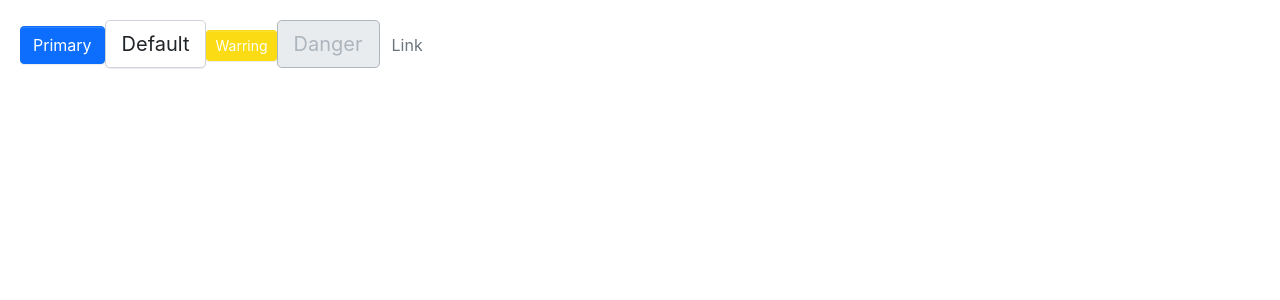
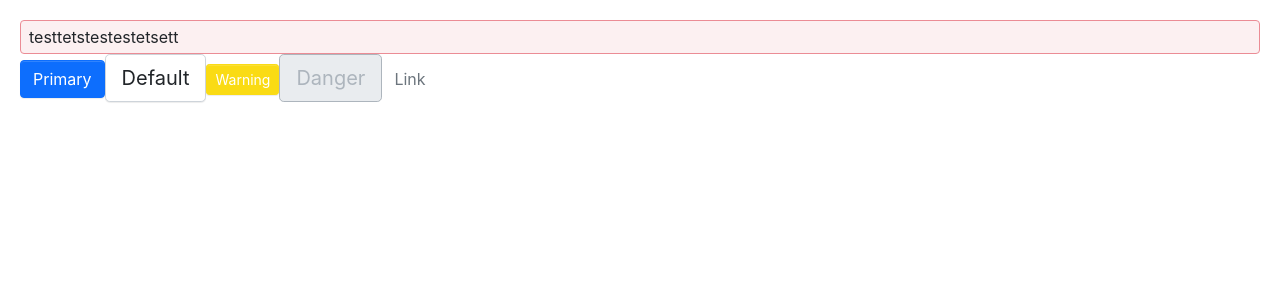
Before and after one commit to Censwin/beetle-ui, a React (Create React App) app: page / in a window 1280 px wide. Shown: the top 300 px of the page. Built offline with nearby package versions, Linux system fonts and the light colour scheme.

Commit message:
add alert component

```diff
--- a/src/App.tsx
+++ b/src/App.tsx
@@ -1,19 +1,21 @@
 /*
  * @Author: Censwin
  * @Date: 2021-10-08 23:19:50
- * @LastEditTime: 2021-10-11 17:58:37
+ * @LastEditTime: 2021-10-11 23:49:10
  * @Description:
  * @FilePath: /whale-design/src/App.tsx
  */
-import React from 'react'
-import Button, { ButtonType, ButtonSize } from './components/Button/button'
+import React from "react";
+import Button, { ButtonType, ButtonSize } from "./components/Button/button";
+import Alert from "./components/Alert/alert";
 function App() {
   return (
-    <div style={{ padding: '20px' }}>
+    <div style={{ padding: "20px" }}>
+      <Alert message="testtetstestestetsett" />
       <Button
         btnType={ButtonType.Primary}
         onClick={() => {
-          alert(1)
+          alert(1);
         }}
       >
         Primary
@@ -21,8 +23,8 @@ function App() {
       <Button size={ButtonSize.Large} btnType={ButtonType.Default}>
         Default
       </Button>
-      <Button size={ButtonSize.Small} btnType={ButtonType.Warring}>
-        Warring
+      <Button size={ButtonSize.Small} btnType={ButtonType.Warning}>
+        Warning
       </Button>
       <Button
         size={ButtonSize.Large}
@@ -41,7 +43,7 @@ function App() {
       </Button>
       {/* <Button btnType={ButtonType.Link}>Link</Button> */}
     </div>
-  )
+  );
 }
 
-export default App
+export default App;
--- /dev/null
+++ b/src/components/Alert/_style.scss
@@ -0,0 +1,22 @@
+.alert {
+  width: 100%;
+  height: $line-height-lg;
+  padding: $alert-padding-y $alert-padding-x;
+  position: relative;
+}
+
+.alert-error {
+  @include alert-style($danger);
+}
+
+.alert-info {
+  @include alert-style($primary);
+}
+
+.alert-success {
+  @include alert-style($success);
+}
+
+.alert-warning {
+  @include alert-style($warning);
+}
--- /dev/null
+++ b/src/components/Alert/alert.tsx
@@ -0,0 +1,30 @@
+/*
+ * @Author: Censwin
+ * @Date: 2021-10-11 23:09:21
+ * @LastEditTime: 2021-10-11 23:37:58
+ * @Description:
+ * @FilePath: /whale-design/src/components/Alert/alert.tsx
+ */
+import React from "react";
+import classNames from "classnames";
+export enum Alerttype {
+  Success = "success",
+  Error = "error",
+  Warning = "warring",
+  Info = "info",
+}
+interface IAlertProps {
+  type?: string;
+  message?: string;
+}
+const Alert: React.FC<IAlertProps> = (props) => {
+  const { message, type } = props;
+  const classes = classNames("alert", {
+    [`alert-${type}`]: type,
+  });
+  return <div className={classes}>{message}</div>;
+};
+Alert.defaultProps = {
+  type: Alerttype.Error,
+};
+export default Alert;
--- a/src/components/Button/button.tsx
+++ b/src/components/Button/button.tsx
@@ -1,39 +1,39 @@
 /*
  * @Author: Censwin
  * @Date: 2021-10-10 22:48:09
- * @LastEditTime: 2021-10-11 17:58:27
+ * @LastEditTime: 2021-10-11 23:15:19
  * @Description:
  * @FilePath: /whale-design/src/components/Button/button.tsx
  */
-import classNames from 'classnames'
-import * as React from 'react'
+import classNames from "classnames";
+import * as React from "react";
 
 export enum ButtonSize {
-  Large = 'lg',
-  Small = 'sm',
+  Large = "lg",
+  Small = "sm",
 }
 
 export enum ButtonType {
-  Primary = 'primary',
-  Default = 'default',
-  Warring = 'warring',
-  Danger = 'danger',
-  Link = 'link',
+  Primary = "primary",
+  Default = "default",
+  Warning = "warring",
+  Danger = "danger",
+  Link = "link",
 }
 
 interface IBaseButtonProps {
-  className?: string
-  disabled?: boolean
-  size?: ButtonSize
-  btnType?: ButtonType
-  children?: React.ReactNode
-  href?: string
+  className?: string;
+  disabled?: boolean;
+  size?: ButtonSize;
+  btnType?: ButtonType;
+  children?: React.ReactNode;
+  href?: string;
 }
 type NativeButtonAttr = IBaseButtonProps &
-  React.ButtonHTMLAttributes<HTMLElement>
+  React.ButtonHTMLAttributes<HTMLElement>;
 type NativeAnchorAttr = IBaseButtonProps &
-  React.AnchorHTMLAttributes<HTMLElement>
-export type ButtonProps = Partial<NativeButtonAttr & NativeAnchorAttr>
+  React.AnchorHTMLAttributes<HTMLElement>;
+export type ButtonProps = Partial<NativeButtonAttr & NativeAnchorAttr>;
 
 const Button: React.FC<ButtonProps> = (props) => {
   const {
@@ -44,34 +44,33 @@ const Button: React.FC<ButtonProps> = (props) => {
     href: _href,
     className: userDefinedClassName,
     ...NativeAttr
-  } = props
-  console.log(_disabled)
-  const classes = classNames('btn', {
+  } = props;
+  const classes = classNames("btn", {
     [`btn-${btnType}`]: btnType,
     [`btn-${size}`]: size,
     disabled: _disabled,
     [`${userDefinedClassName}`]: userDefinedClassName,
-  })
+  });
 
   const handleClick = (
     e: React.MouseEvent<HTMLButtonElement | HTMLAnchorElement, MouseEvent>
   ) => {
-    const { onClick, disabled } = props
+    const { onClick, disabled } = props;
     if (disabled) {
-      e.preventDefault()
-      return
+      e.preventDefault();
+      return;
     }
-    ;(
+    (
       onClick as React.MouseEventHandler<HTMLButtonElement | HTMLAnchorElement>
-    )?.(e)
-  }
+    )?.(e);
+  };
 
   if (_href) {
     return (
       <a href={_href} className={classes} {...NativeAttr} onClick={handleClick}>
         {children}
       </a>
-    )
+    );
   }
   return (
     <button
@@ -82,11 +81,11 @@ const Button: React.FC<ButtonProps> = (props) => {
     >
       <span>{children}</span>
     </button>
-  )
-}
+  );
+};
 
 Button.defaultProps = {
   disabled: false,
   btnType: ButtonType.Default,
-}
-export default Button
+};
+export default Button;
--- a/src/styles/_mixin.scss
+++ b/src/styles/_mixin.scss
@@ -34,3 +34,9 @@
     border-color: $active-border-color;
   }
 }
+
+@mixin alert-style($bgColor) {
+  background-color: lighten($bgColor, 43);
+  border: $btn-border-width solid lighten($bgColor, 20);
+  border-radius: $btn-border-radius;
+}
--- a/src/styles/_variables.scss
+++ b/src/styles/_variables.scss
@@ -34,11 +34,11 @@ $light: $gray-100 !default;
 $dark: $gray-800 !default;
 
 // 字体
-$font-family-sans-serif: -apple-system, BlinkMacSystemFont, 'Segoe UI', Roboto,
-  'Helvetica Neue', Arial, 'Noto Sans', sans-serif, 'Apple Color Emoji',
-  'Segoe UI Emoji', 'Segoe UI Symbol', 'Noto Color Emoji' !default; // 最佳方案字体
+$font-family-sans-serif: -apple-system, BlinkMacSystemFont, "Segoe UI", Roboto,
+  "Helvetica Neue", Arial, "Noto Sans", sans-serif, "Apple Color Emoji",
+  "Segoe UI Emoji", "Segoe UI Symbol", "Noto Color Emoji" !default; // 最佳方案字体
 $font-family-monospace: SFMono-Regular, Menlo, Monaco, Consolas,
-  'Liberation Mono', 'Courier New', monospace !default; // 等宽字体
+  "Liberation Mono", "Courier New", monospace !default; // 等宽字体
 $font-family-base: $font-family-sans-serif !default;
 
 // 字体大小
@@ -211,3 +211,7 @@ $btn-border-radius-sm: $border-radius-sm !default;
 
 $btn-transition: color 0.15s ease-in-out, background-color 0.15s ease-in-out,
   border-color 0.15s ease-in-out, box-shadow 0.15s ease-in-out !default;
+
+// alert
+$alert-padding-y: 0.25rem !default;
+$alert-padding-x: 0.5rem !default;
--- a/src/styles/index.scss
+++ b/src/styles/index.scss
@@ -10,3 +10,6 @@
 
 // 添加button样式
 @import "../components/Button/style";
+
+// 添加alert样式
+@import "../components/Alert/style";
```
